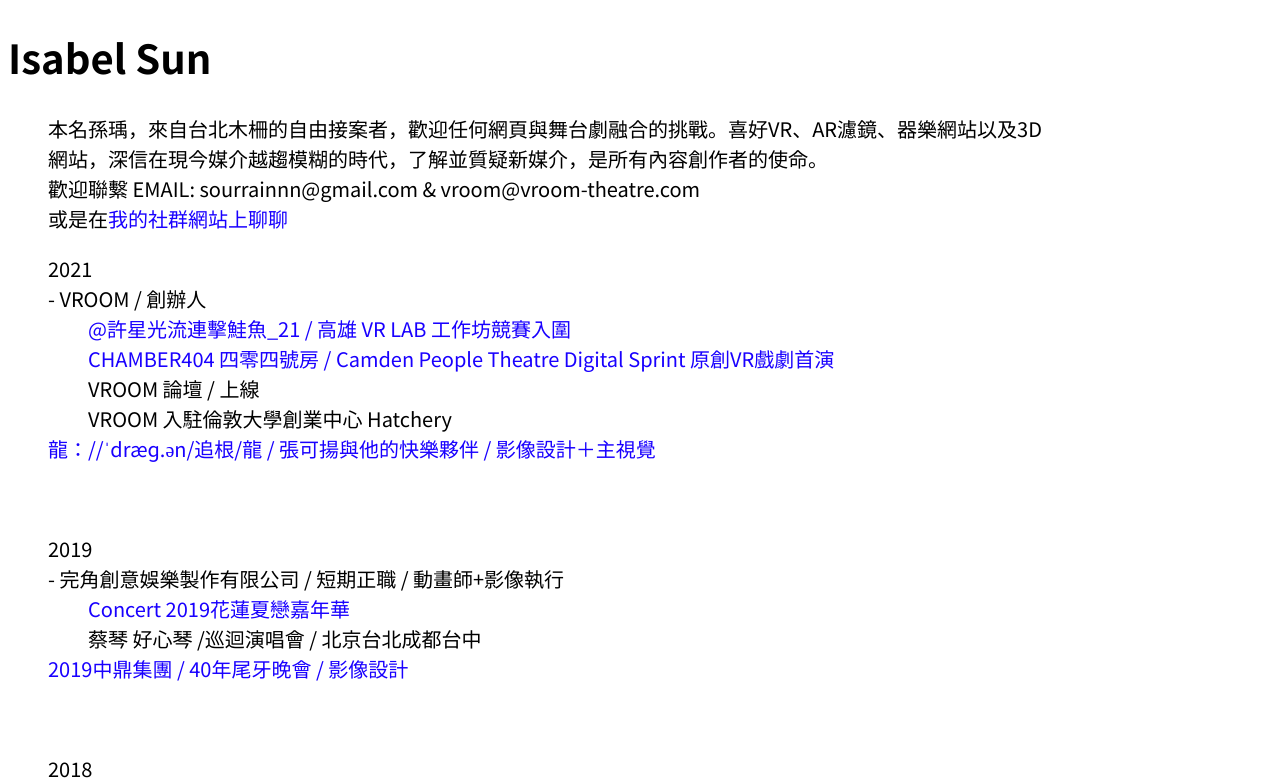
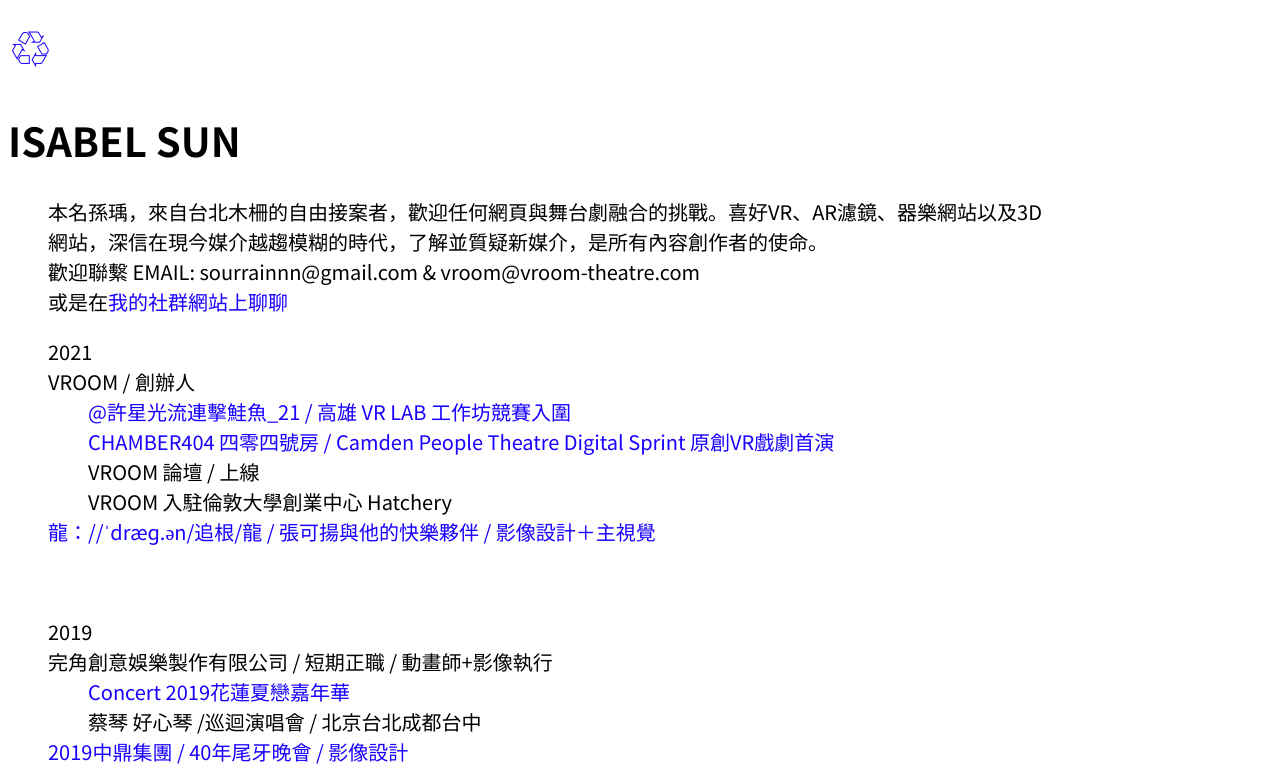
Before and after one commit to sourrain/isabel-site, a plain HTML site: page pages/CV.html in a window 1280 px wide. Shown: the top 781 px of the page. Drawn offline with Linux system fonts and the light colour scheme.

Commit message:
Set links CSS

```diff
--- a/pages/CV.html
+++ b/pages/CV.html
@@ -10,9 +10,9 @@
 
 <body>
     <div>
-
+        <a href="../index.html" style="font-size: 50px;">♲</a>
     </div>
-    <h1 class="text-4xl">Isabel Sun</h1>
+    <h1 class="text-4xl">ISABEL SUN</h1>
     <ul style="width:80%">
         <li>本名孫瑀，來自台北木柵的自由接案者，歡迎任何網頁與舞台劇融合的挑戰。喜好VR、AR濾鏡、器樂網站以及3D網站，深信在現今媒介越趨模糊的時代，了解並質疑新媒介，是所有內容創作者的使命。
         </li>
@@ -24,7 +24,7 @@
     <div class="p-10 text-xl">
         <ul>
             2021
-            <li>- VROOM / 創辦人</li>
+            <li>VROOM / 創辦人</li>
             <ul>
                 <li>
                     <a href="https://youtu.be/eIAEZxACxgs?t=2598">
@@ -47,7 +47,7 @@
         <br>
         <ul>
             2019
-            <li>- 完角創意娛樂製作有限公司 / 短期正職 / 動畫師+影像執行</li>
+            <li>完角創意娛樂製作有限公司 / 短期正職 / 動畫師+影像執行</li>
             <ul>
 
                 <li><a
@@ -141,7 +141,7 @@
         a:hover {
             color: rgb(247, 0, 255);
             background-color: transparent;
-            text-decoration: underline;
+            text-decoration: none;
         }
     </style>
 </body>
```
